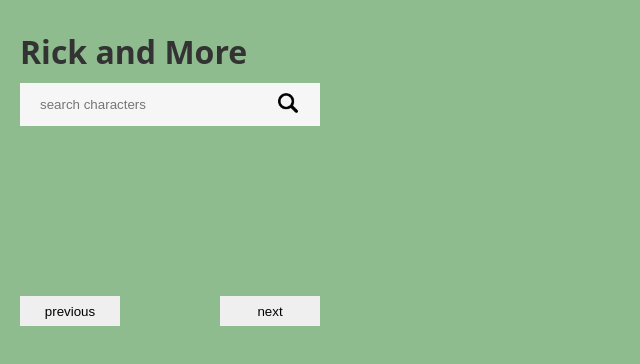
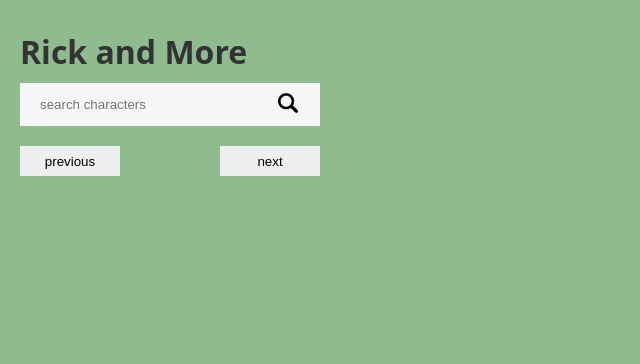
Before and after one commit to Robbo0184/Rick_Und_Morty, a website with bundled scripts: page index.html in a window 1280 px wide. Shown: the whole page, without its empty margins (0-640 px from the left). Built offline with nearby package versions, Linux system fonts and the light colour scheme; no server answers.

```diff
--- a/components/card/card.css
+++ b/components/card/card.css
@@ -1,9 +1,6 @@
 .card-container {
   margin-bottom: 10px;
   display: grid;
-  gap: 50px;
-  grid-template-columns: repeat(4, 1fr 1fr);
-  grid-template-rows: repeat(4, 1fr);
 }
 .card {
   width: 300px;
@@ -11,7 +8,6 @@
   box-shadow: rgba(0, 0, 0, 0.25) 0px 14px 28px,
     rgba(0, 0, 0, 0.22) 0px 10px 10px;
   border-radius: 20px;
-  /* transition: opacity 500ms ease-in-out, background-color 500ms ease-in-out; */
 }
 
 .card:hover {
```
